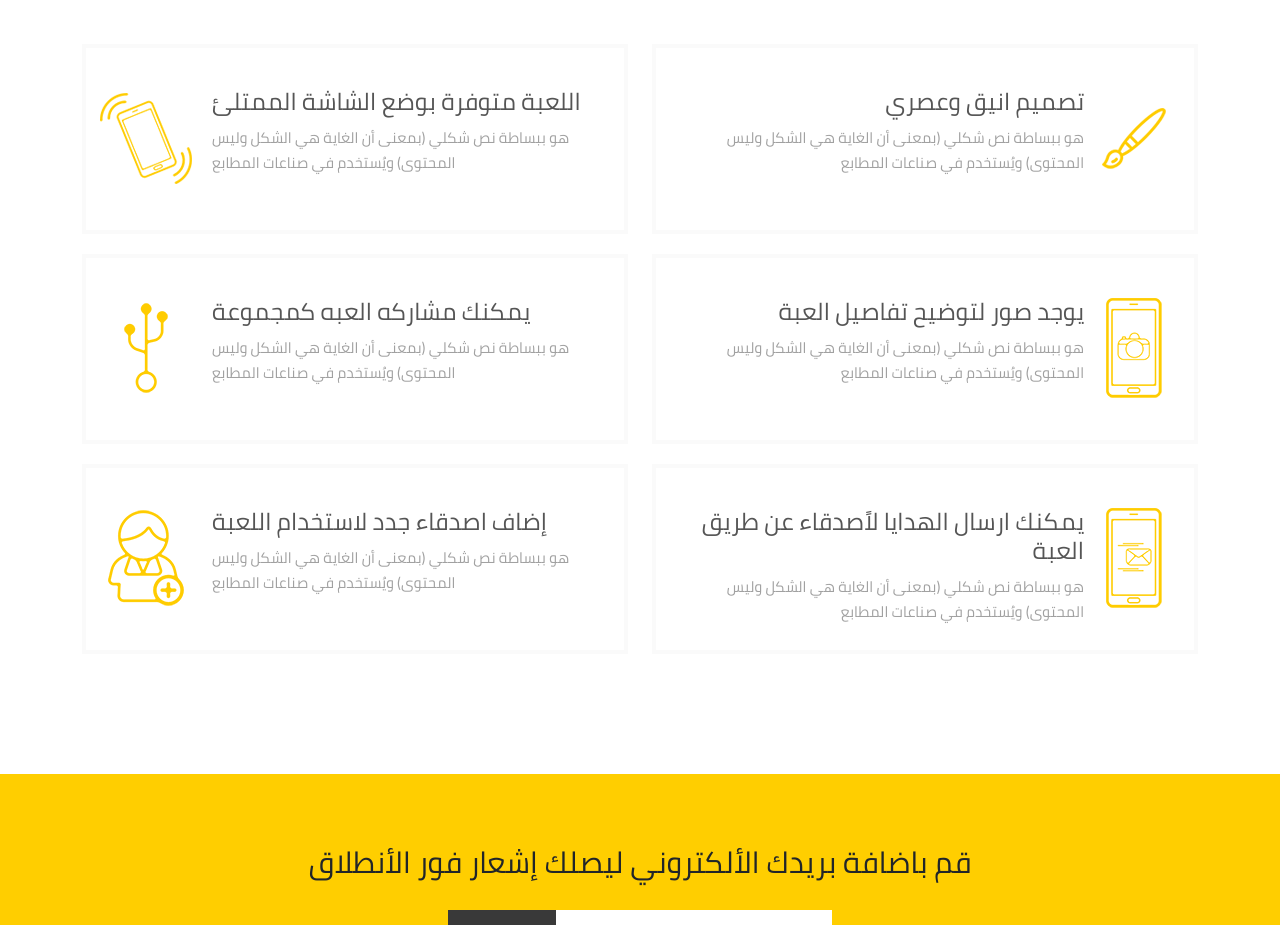
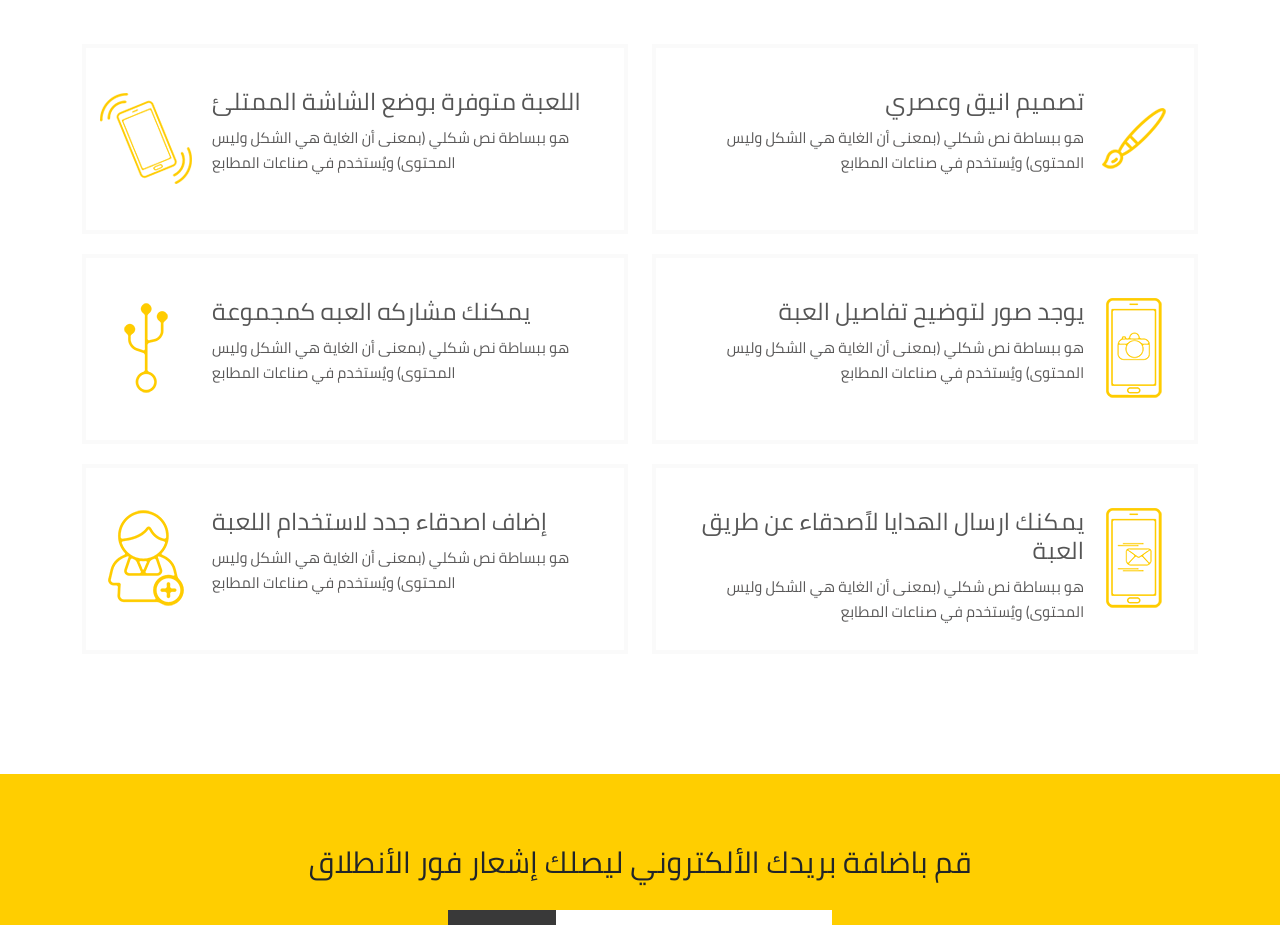
Before and after one commit to deifmo21/Comming-Soon, a plain HTML site: page index.html in a window 1280 px wide. Shown: the part 1060-1985 px from the top of the page. Drawn offline with Linux system fonts and the light colour scheme.

Commit message:
Update style.css

```diff
--- a/css/style.css
+++ b/css/style.css
@@ -104,7 +104,7 @@ section.features .row .d-flex h4{
     font-size: 24px;
 }
 section.features .row .d-flex p{
-    color: #a1a1a1;
+    color: #313030ce;
     font-size: 15px;
     line-height: 25px;
 }
```
